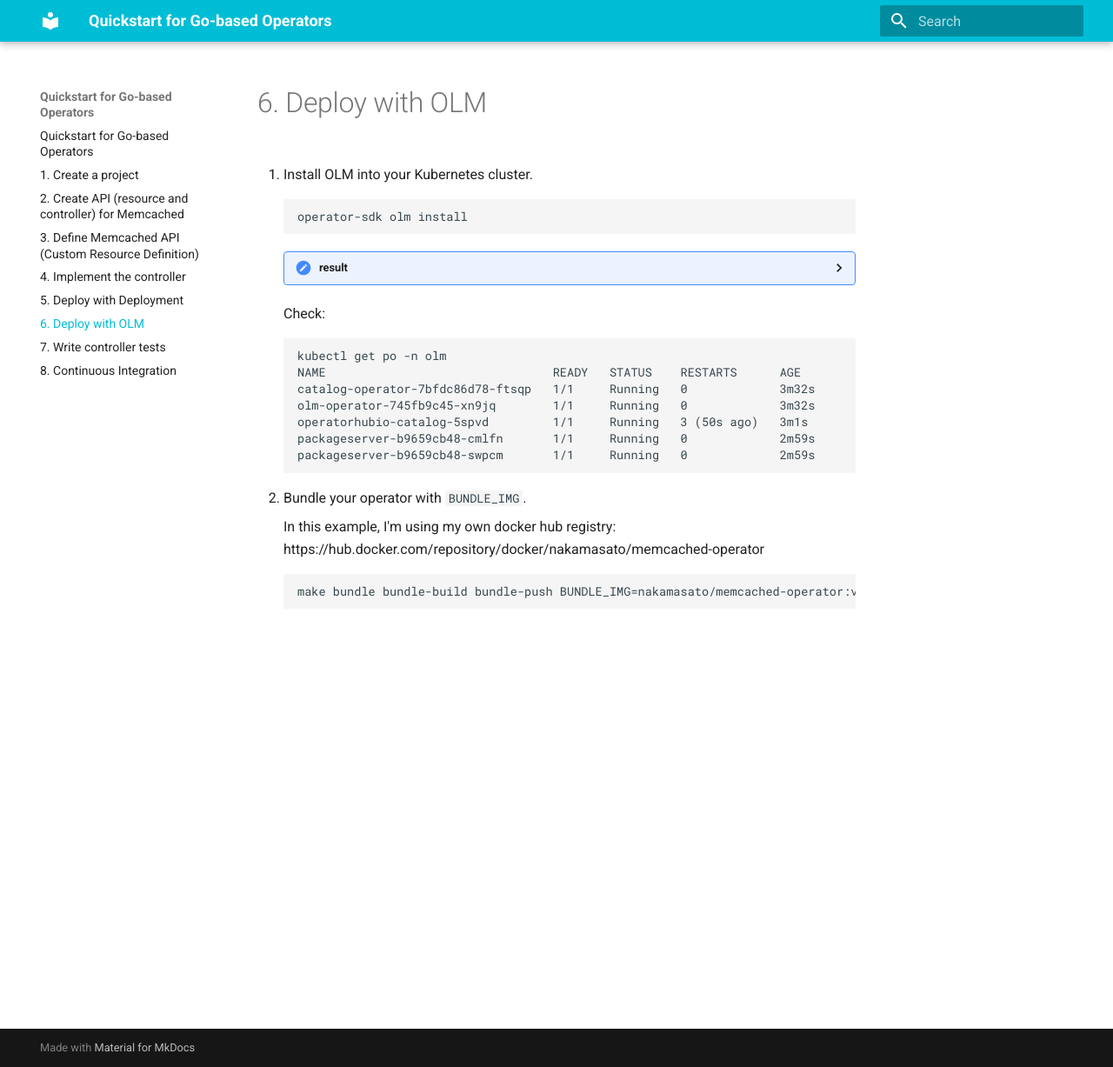
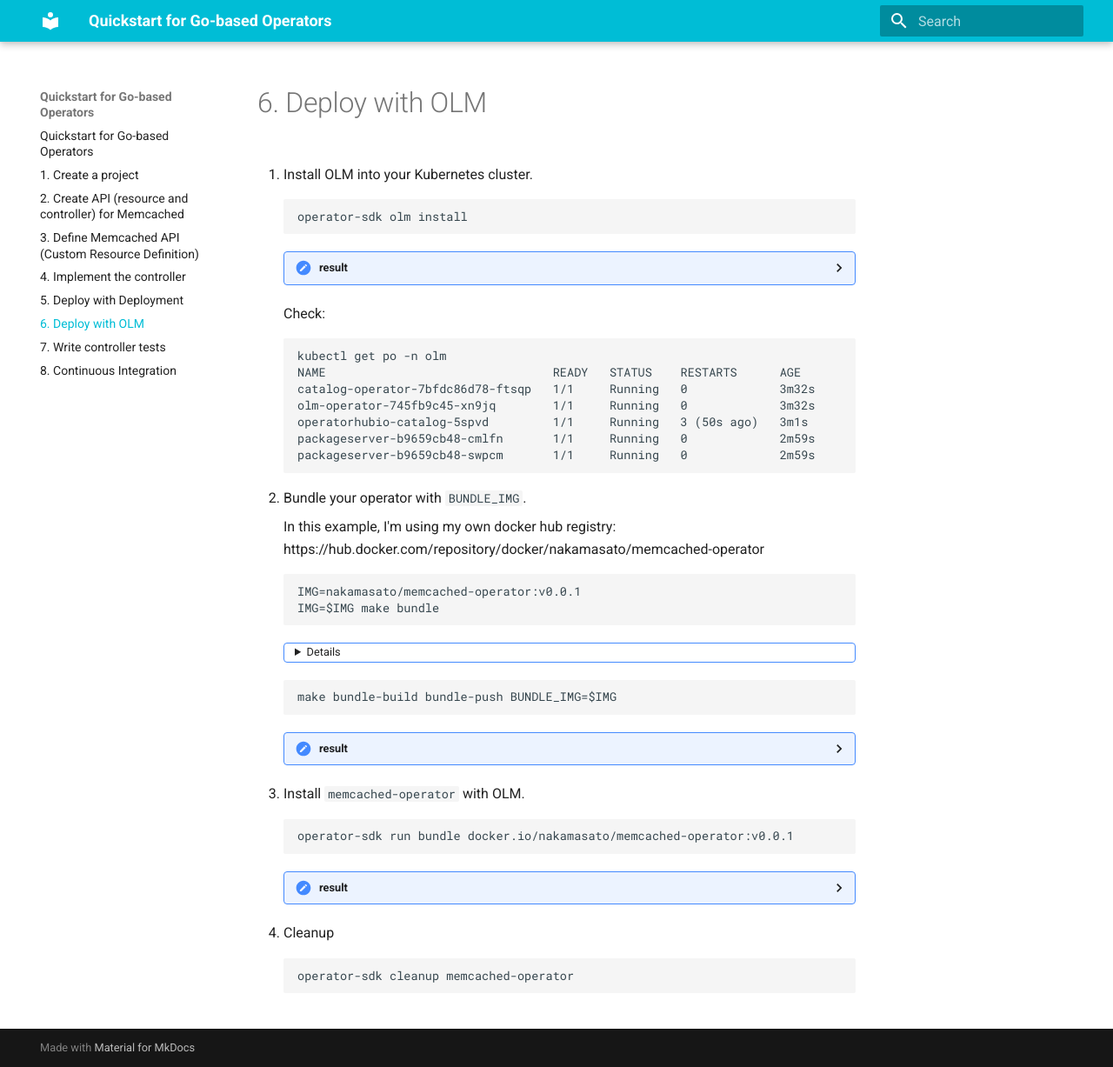
Before and after one commit to nakamasato/memcached-operator, an MkDocs documentation site: the page built from docs/06-deploy-with-olm.md, in a window 1280 px wide and 1227 px high. Shown: the whole window at 87% size. Built offline with MkDocs 1.6.1 and Material for MkDocs 9.7.7, drawn with Linux system fonts in a browser that asks for light colours; some of the changed lines change nothing that is shown.

Commit message:
operator-sdk run bundle

````diff
--- a/docs/06-deploy-with-olm.md
+++ b/docs/06-deploy-with-olm.md
@@ -90,5 +90,76 @@
     In this example, I'm using my own docker hub registry: https://hub.docker.com/repository/docker/nakamasato/memcached-operator
 
     ```
-    make bundle bundle-build bundle-push BUNDLE_IMG=nakamasato/memcached-operator:v0.0.1
+    IMG=nakamasato/memcached-operator:v0.0.1
+    IMG=$IMG make bundle
     ```
+
+    <details>
+
+    ```
+    /Users/nakamasato/repos/nakamasato/memcached-operator/bin/controller-gen rbac:roleName=manager-role crd webhook paths="./..." output:crd:artifacts:config=config/crd/bases
+    operator-sdk generate kustomize manifests -q
+    cd config/manager && /Users/nakamasato/repos/nakamasato/memcached-operator/bin/kustomize edit set image controller=nakamasato/memcached-operator:v0.0.1
+    /Users/nakamasato/repos/nakamasato/memcached-operator/bin/kustomize build config/manifests | operator-sdk generate bundle -q --overwrite --version 0.0.1
+    INFO[0001] Creating bundle/metadata/annotations.yaml
+    INFO[0001] Creating bundle.Dockerfile
+    INFO[0001] Bundle metadata generated suceessfully
+    operator-sdk bundle validate ./bundle
+    INFO[0000] All validation tests have completed successfully
+    ```
+
+    </details>
+
+    ```
+    make bundle-build bundle-push BUNDLE_IMG=$IMG
+    ```
+
+    <details><summary>result</summary>
+
+    ```
+    docker build -f bundle.Dockerfile -t nakamasato/memcached-operator:v0.0.1 .
+    [+] Building 0.8s (7/7) FINISHED
+     => [internal] load build definition from bundle.Dockerfile                                                  0.1s
+     => => transferring dockerfile: 970B                                                                         0.0s
+     => [internal] load .dockerignore                                                                            0.0s
+     => => transferring context: 171B                                                                            0.0s
+     => [internal] load build context                                                                            0.1s
+     => => transferring context: 12.13kB                                                                         0.1s
+     => [1/3] COPY bundle/manifests /manifests/                                                                  0.0s
+     => [2/3] COPY bundle/metadata /metadata/                                                                    0.1s
+     => [3/3] COPY bundle/tests/scorecard /tests/scorecard/                                                      0.0s
+         => exporting to image                                                                                       0.1s
+         => => exporting layers                                                                                      0.1s
+     => => writing image sha256:dedce44bfa7f53e89a6d57daeec3d2f745607405b131f7b0fbca3bf80538a381                 0.0s
+     => => naming to docker.io/nakamasato/memcached-operator:v0.0.1                                              0.0s
+
+    Use 'docker scan' to run Snyk tests against images to find vulnerabilities and learn how to fix them
+    /Library/Developer/CommandLineTools/usr/bin/make docker-push IMG=nakamasato/memcached-operator:v0.0.1
+    docker push nakamasato/memcached-operator:v0.0.1
+    The push refers to repository [docker.io/nakamasato/memcached-operator]
+    4748905d6dc6: Pushed
+    8973f608ef2b: Pushed
+    dd7513d00c74: Pushed
+    v0.0.1: digest: sha256:416d90b81be5c0c347c4a75b2ab84060aa2f5de3660bce57a0a4fba88ce7ea61 size: 939
+    ```
+
+    </details>
+
+1. Install `memcached-operator` with OLM.
+
+    ```
+    operator-sdk run bundle docker.io/nakamasato/memcached-operator:v0.0.1
+    ```
+
+    <details><summary>result</summary>
+
+    ```
+
+    ```
+
+    </details>
+
+1. Cleanup
+    ```
+    operator-sdk cleanup memcached-operator
+    ```
````
Also changed, not shown: 3 other files.
